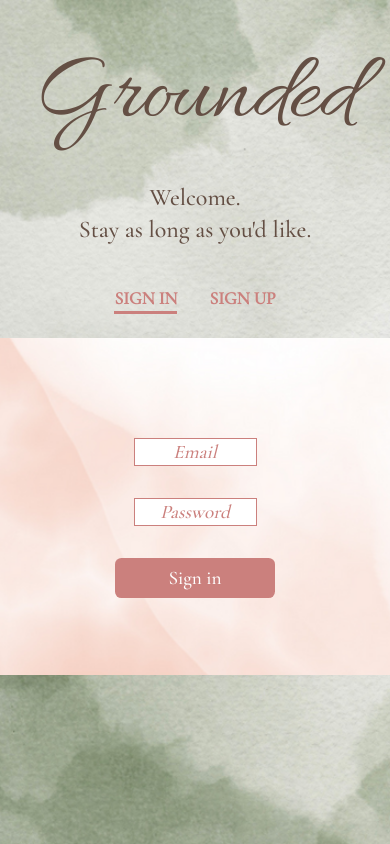
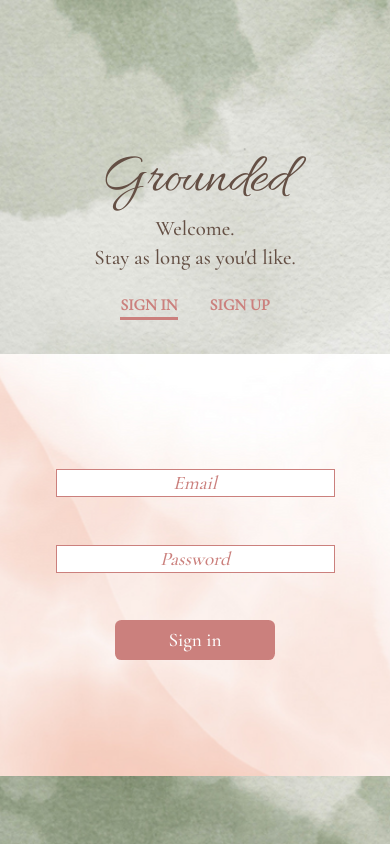
Before and after one commit to AvishmitaShivkumar/final-project, a React (Create React App) app in the folder client/: page /signin in a window 390 px wide. Built offline with nearby package versions, Linux system fonts and the light colour scheme.

Commit message:
mobile responsive part 1

```diff
--- a/client/src/components/Header/Header.js
+++ b/client/src/components/Header/Header.js
@@ -70,21 +70,41 @@ const Title = styled(NavLink)`
   font-family: var(--header-font-family);
   margin: 1rem;
   text-decoration: none;
+
+  @media screen and (max-width: 800px) {
+    font-size: 3.5rem;
+    margin: 0.1rem;
+  }
+
+`;
+const TextContainer = styled.div`
+  margin: 1rem;
+  text-align: center;
+
+  @media screen and (max-width: 800px) {
+    margin: 0.1rem;
+    font-size: 1.3rem;
+  }
 `;
 const Text = styled.p`
   margin: 0.5rem;
+
+  @media screen and (max-width: 800px) {
+    font-size: 1.3rem;
+  }
 `;
 const UserText = styled(Text)`
   color: var(--color-accent);
 `;
-const TextContainer = styled.div`
-  margin: 1rem;
-  text-align: center;
-`;
+
 const SigninContainer = styled.ul`
   display: flex;
   margin: 0.5rem;
   font-size: 1.1rem;
+
+  @media screen and (max-width: 800px) {
+    margin: 0.1rem;
+  }
 `;
 const SigninNav = styled.li`
   margin: 1rem;
@@ -104,6 +124,10 @@ const SigninNav = styled.li`
 const StyledLink = styled(Link)`
   text-decoration: none;
   color: var(--color-accent);
+
+  @media screen and (max-width: 800px) {
+    font-size: 1rem;
+  }
 `;
 const SignOut = styled(Link)`
   color: var(--color-accent);
@@ -122,6 +146,10 @@ const SignOut = styled(Link)`
   &:active {
     border-bottom: 0.2rem solid var(--color-accent);
   }
+
+  @media screen and (max-width: 800px) {
+    font-size: 1rem;
+  }
 `;
 
 export default Header;
--- a/client/src/components/Header/SignIn.js
+++ b/client/src/components/Header/SignIn.js
@@ -88,7 +88,13 @@ const Form = styled.form`
   background: url("./container-background.png") no-repeat center;
   height: 20vh;
   padding: 10vh;
+  margin: 1rem 0;
   position: relative;
+
+  @media screen and (max-width:800px) {
+    height: 30vh;
+  }
+
 `;
 const Input = styled.input`
   font-family: var(--body-font-family);
@@ -101,6 +107,10 @@ const Input = styled.input`
   &::placeholder {
     color: var(--color-accent);
     font-style: italic;
+  }
+
+  @media screen and (max-width:800px) {
+    width: 70vw;
   }
 `;
 const Button = styled.button`
--- a/client/src/components/Header/SignUp.js
+++ b/client/src/components/Header/SignUp.js
@@ -97,7 +97,12 @@ const Form = styled.form`
   background: url("/container-background.png") no-repeat center;
   height: 20vh;
   padding: 10vh;
+  margin: 1rem 0;
   position: relative;
+
+  @media screen and (max-width:800px) {
+    height: 30vh;
+  }
 `;
 const Input = styled.input`
   font-family: var(--body-font-family);
@@ -110,6 +115,10 @@ const Input = styled.input`
   &::placeholder {
     color: var(--color-accent);
     font-style: italic;
+  }
+
+  @media screen and (max-width:800px) {
+    width: 70vw;
   }
 `;
 const Button = styled.button`
--- a/client/src/components/Homepage/Breathe.js
+++ b/client/src/components/Homepage/Breathe.js
@@ -4,7 +4,7 @@ const Breathe = () => {
   return (
   <Wrapper>
     <Circle>
-      <p>Breathe</p>
+      <Text>Breathe</Text>
     </Circle>
    </Wrapper>
   );
@@ -31,6 +31,17 @@ display: flex;
 justify-content: center;
 align-items: center;
 margin: 2rem;
+
+@media screen and (max-width:800px) {
+  height: 7rem;
+  width: 7rem;
+  margin: 1rem;
+}
+`
+const Text = styled.p`
+@media screen and (max-width:800px) {
+  font-size: 1.3rem;
+}
 `
 
 export default Breathe;
--- a/client/src/components/Homepage/Homepage.js
+++ b/client/src/components/Homepage/Homepage.js
@@ -24,8 +24,8 @@ const Homepage = () => {
 
       {!loggedInUser ? (
         <Description>
-          <p>Grounded, very simply, gives you some help centering yourself. </p>
-          <p>Please sign in or create a free account </p>
+          <Text>Grounded, very simply, gives you some help centering yourself. </Text>
+          <Text>Please sign in or create a free account </Text>
         </Description>
       ) : !quotes ? (
         <Loading />
@@ -50,9 +50,17 @@ const QuoteWrapper = styled.div`
   margin: auto;
   text-align: center;
   margin-top: 4rem;
+
+  @media screen and (max-width:800px) {
+    margin-top: 1rem;
+  }
 `;
 const QuoteDetails = styled.p`
   margin: 2rem;
+
+  @media screen and (max-width:800px) {
+    font-size: 1.3rem;
+  }
 `;
 const Description = styled.div`
   display: flex;
@@ -61,6 +69,14 @@ const Description = styled.div`
   align-items: center;
   height: 10vh;
   margin: 2rem;
+
+  @media screen and (max-width: 800px) {
+    height: 20vh;
+    margin: 1rem 2rem;
+  }
+`;
+const Text = styled.p`
+font-size: 1.2rem;
 `;
 
 export default Homepage;
--- a/client/src/components/NavComponent.js
+++ b/client/src/components/NavComponent.js
@@ -33,6 +33,10 @@ justify-content: center;
 `
 const StyledLink = styled(Link)`
 text-decoration: none;
+
+@media screen and (max-width:800px) {
+    font-size: 1.3rem;
+}
 `
 
 const Navigation = styled.li`
@@ -48,6 +52,11 @@ padding-bottom: 0.2rem;
 &.active {
 border-bottom: 0.2rem solid var(--color-primary);
 }
+
+@media screen and (max-width: 800px) {
+    margin: 0.5rem
+    2rem;
+}
 `
 
 export default NavComponent;
```
